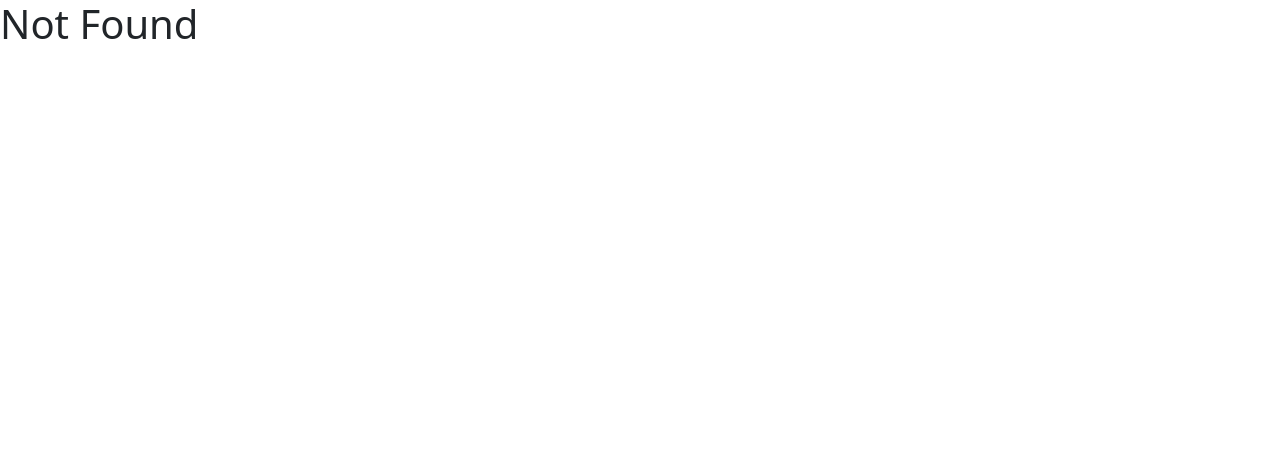
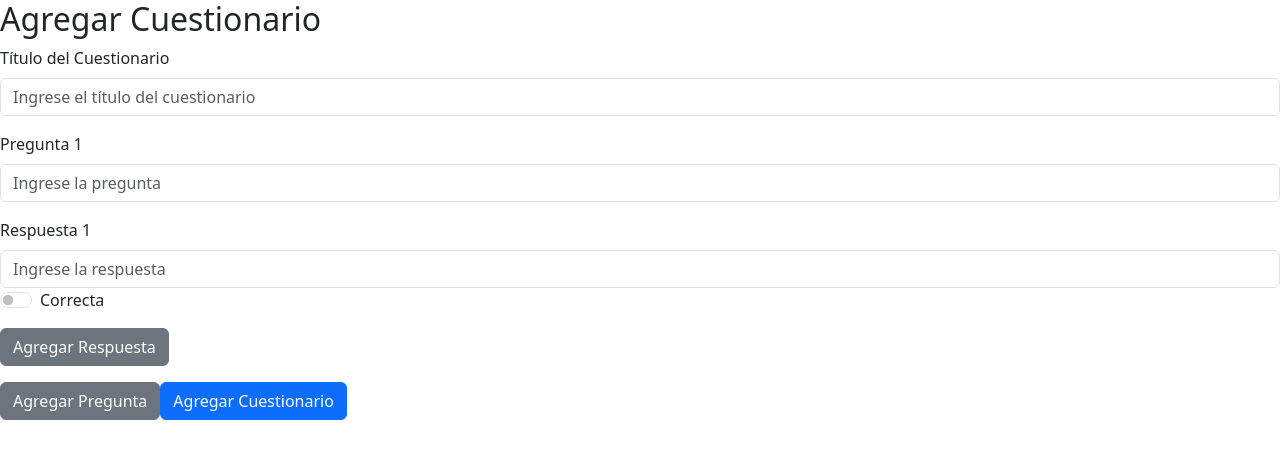
Before and after one commit to hveramtz-inf/proyecto_de_titulo_web_admin, a React (Vite) app in the folder frontend/adminEasyEconomy/: page /cuestionarios/agregar/1 in a window 1280 px wide. Shown: the top 458 px of the page. Built offline with nearby package versions, Linux system fonts and the light colour scheme.

Commit message:
agregar cuestionario al curso completo
falta editar y eliminar

```diff
--- /dev/null
+++ b/frontend/adminEasyEconomy/src/components/cuestionarios/agregarCuestionario.jsx
@@ -0,0 +1,130 @@
+import React, { useState } from 'react';
+import { Form, Button } from 'react-bootstrap';
+import { useNavigate, useParams } from 'react-router-dom';
+
+function AgregarCuestionario() {
+    const { cursoId } = useParams();
+    const [preguntas, setPreguntas] = useState([{ texto: '', respuestas: [{ texto: '', correcta: false }] }]);
+    const [titulo, setTitulo] = useState('');
+    const navigate = useNavigate();
+
+    const agregarPregunta = () => {
+        setPreguntas([...preguntas, { texto: '', respuestas: [{ texto: '', correcta: false }] }]);
+    };
+
+    const agregarRespuesta = (preguntaIndex) => {
+        const nuevasPreguntas = [...preguntas];
+        nuevasPreguntas[preguntaIndex].respuestas.push({ texto: '', correcta: false });
+        setPreguntas(nuevasPreguntas);
+    };
+
+    const handlePreguntaChange = (index, value) => {
+        const nuevasPreguntas = [...preguntas];
+        nuevasPreguntas[index].texto = value;
+        setPreguntas(nuevasPreguntas);
+    };
+
+    const handleRespuestaChange = (preguntaIndex, respuestaIndex, field, value) => {
+        const nuevasPreguntas = [...preguntas];
+        nuevasPreguntas[preguntaIndex].respuestas[respuestaIndex][field] = value;
+        setPreguntas(nuevasPreguntas);
+    };
+
+    const handleSubmit = async (e) => {
+        e.preventDefault();
+        const cuestionario = {
+            titulo,
+            preguntas: preguntas.map(p => ({
+                textoPregunta: p.texto,
+                respuestas: p.respuestas.map(r => ({
+                    textoRespuesta: r.texto,
+                    valor: r.correcta
+                }))
+            }))
+        };
+
+        try {
+            const response = await fetch(`http://localhost:3000/cuestionarios/${cursoId}`, {
+                method: 'POST',
+                headers: {
+                    'Content-Type': 'application/json'
+                },
+                body: JSON.stringify(cuestionario)
+            });
+
+            if (response.ok) {
+                const data = await response.json();
+                console.log('Cuestionario agregado:', data);
+                // Redirigir o mostrar un mensaje de éxito
+                navigate('/cuestionarios');
+            } else {
+                console.error('Error al agregar el cuestionario');
+            }
+        } catch (error) {
+            console.error('Error:', error);
+        }
+    };
+
+    return (
+        <div>
+            <h2>Agregar Cuestionario</h2>
+            <Form onSubmit={handleSubmit}>
+                <Form.Group className="mb-3" controlId="formTitulo">
+                    <Form.Label>Título del Cuestionario</Form.Label>
+                    <Form.Control
+                        type="text"
+                        placeholder="Ingrese el título del cuestionario"
+                        value={titulo}
+                        onChange={(e) => setTitulo(e.target.value)}
+                    />
+                </Form.Group>
+
+                {preguntas.map((pregunta, preguntaIndex) => (
+                    <div key={preguntaIndex}>
+                        <Form.Group className="mb-3" controlId={`formPregunta${preguntaIndex}`}>
+                            <Form.Label>Pregunta {preguntaIndex + 1}</Form.Label>
+                            <Form.Control
+                                type="text"
+                                placeholder="Ingrese la pregunta"
+                                value={pregunta.texto}
+                                onChange={(e) => handlePreguntaChange(preguntaIndex, e.target.value)}
+                            />
+                        </Form.Group>
+
+                        {pregunta.respuestas.map((respuesta, respuestaIndex) => (
+                            <Form.Group key={respuestaIndex} className="mb-3" controlId={`formRespuesta${preguntaIndex}-${respuestaIndex}`}>
+                                <Form.Label>Respuesta {respuestaIndex + 1}</Form.Label>
+                                <Form.Control
+                                    type="text"
+                                    placeholder="Ingrese la respuesta"
+                                    value={respuesta.texto}
+                                    onChange={(e) => handleRespuestaChange(preguntaIndex, respuestaIndex, 'texto', e.target.value)}
+                                />
+                                <Form.Check
+                                    type="switch"
+                                    id={`switchCorrecta${preguntaIndex}-${respuestaIndex}`}
+                                    label="Correcta"
+                                    checked={respuesta.correcta}
+                                    onChange={(e) => handleRespuestaChange(preguntaIndex, respuestaIndex, 'correcta', e.target.checked)}
+                                />
+                            </Form.Group>
+                        ))}
+
+                        <Button variant="secondary" onClick={() => agregarRespuesta(preguntaIndex)}>
+                            Agregar Respuesta
+                        </Button>
+                    </div>
+                ))}
+
+                <Button variant="secondary" onClick={agregarPregunta} className="mt-3">
+                    Agregar Pregunta
+                </Button>
+                <Button variant="primary" type="submit" className="mt-3">
+                    Agregar Cuestionario
+                </Button>
+            </Form>
+        </div>
+    );
+}
+
+export default AgregarCuestionario;
--- a/frontend/adminEasyEconomy/src/components/cuestionarios/cuestionarios.jsx
+++ b/frontend/adminEasyEconomy/src/components/cuestionarios/cuestionarios.jsx
@@ -1,42 +1,71 @@
-import React, { useEffect, useState } from 'react'
-import { ListGroup, ListGroupItem } from 'react-bootstrap'
+import React, { useState, useEffect } from 'react';
+import axios from 'axios';
+import ListGroup from 'react-bootstrap/ListGroup';
+import Card from 'react-bootstrap/Card';
 import Button from 'react-bootstrap/Button';
-import Card from 'react-bootstrap/Card';
-import axios from 'axios';
+import { useNavigate } from 'react-router-dom';
 
-function Cuestionarios({ claveCurso }) {
-  const [cursoConcuestionarios, setCursoConcuestionarios] = useState([]);
+const Cuestionarios = ({ claveCurso }) => {
+  const [cursoConcuestionarios, setCursoConcuestionarios] = useState([]); // Inicializar como array vacío
+  const [error, setError] = useState(null);
+  const navigate = useNavigate();
+
   useEffect(() => {
-    axios.get(`http://localhost:3000/cursos`)
+    axios.get(`http://localhost:3000/cursos/`)
       .then(response => {
+        console.log('Cuestionarios:', response.data);
         setCursoConcuestionarios(response.data);
       })
       .catch(error => {
         console.error('Error fetching cuestionarios:', error);
+        setError('Error fetching cuestionarios');
       });
   }, [claveCurso]);
 
+  const handleCreate = async (cursoId) => {
+    console.log('Crear cuestionario');
+    navigate(`/cuestionarios/agregar/${cursoId}`);
+  };
+
+  const handleEdit = (cuestionarioId) => {
+    console.log('Editar cuestionario');
+    navigate(`/cuestionarios/editar/${cuestionarioId}`);
+  };
+
+  const handleDelete = (cuestionarioId) => {
+    console.log('Eliminar cuestionario');
+    // Add your delete logic here
+  };
+
   return (
     <div>
+      {error && <p>{error}</p>}
       <ListGroup>
-        {cursoConcuestionarios.map((cursoConcuestionarios, index) => (
+        {cursoConcuestionarios.map((curso, index) => (
           <ListGroup.Item key={index}>
             <Card>
               <Card.Body>
-                <Card.Title>{cursoConcuestionarios.titulo}</Card.Title>
+                <Card.Title>{curso.Titulo}</Card.Title>
+                <Card.Text>{curso.Descripcion}</Card.Text>
               </Card.Body>
             </Card>
-            <Button variant="primary">Agregar cuestionario</Button>
-            <ListGroup>
-              {cursoConcuestionarios.seccion.map((seccion, idx) => (
-                <ListGroupItem key={idx}>{seccion}</ListGroupItem>
-              ))}
-            </ListGroup>
+            <Button variant="primary" onClick={() => handleCreate(curso.id)}>Agregar cuestionario</Button>
+            {curso.subcollections && curso.subcollections.cuestionarios && (
+              <ListGroup>
+                {curso.subcollections.cuestionarios.map((cuestionario, idx) => (
+                  <ListGroup.Item key={idx}>
+                    {cuestionario.titulo}
+                    <Button variant="warning" onClick={() => handleEdit(cuestionario.id)}>Editar</Button>
+                    <Button variant="danger" onClick={() => handleDelete(cuestionario.id)}>Eliminar</Button>
+                  </ListGroup.Item>
+                ))}
+              </ListGroup>
+            )}
           </ListGroup.Item>
         ))}
       </ListGroup>
     </div>
-  )
-}
+  );
+};
 
-export default Cuestionarios
+export default Cuestionarios;
--- a/frontend/adminEasyEconomy/src/routes/routes.jsx
+++ b/frontend/adminEasyEconomy/src/routes/routes.jsx
@@ -9,6 +9,7 @@ import Editarcurso from '../components/cursos/editarCurso.jsx'
 import VerSeccionesCurso from '../components/seccionesCurso/verSeccionesCurso.jsx'
 import AgregarSeccionCurso from '../components/seccionesCurso/agregarSeccionCurso.jsx'
 import EditarSeccionCurso from '../components/seccionesCurso/editarSeccionCurso.jsx'
+import AgregarCuestionario from '../components/cuestionarios/agregarCuestionario.jsx'
 
 const AppRoutes = () => (
   <Routes>
@@ -29,6 +30,7 @@ const AppRoutes = () => (
 
     // Rutas Cuestionarios
     <Route path="/cuestionarios" element={<Cuestionarios />} />
+    <Route path="/cuestionarios/agregar/:cursoId" element={<AgregarCuestionario />} />
   </Routes>
 )
 
```
Also changed, not shown: 2 other files (tests, documents, lock files or other folders).
